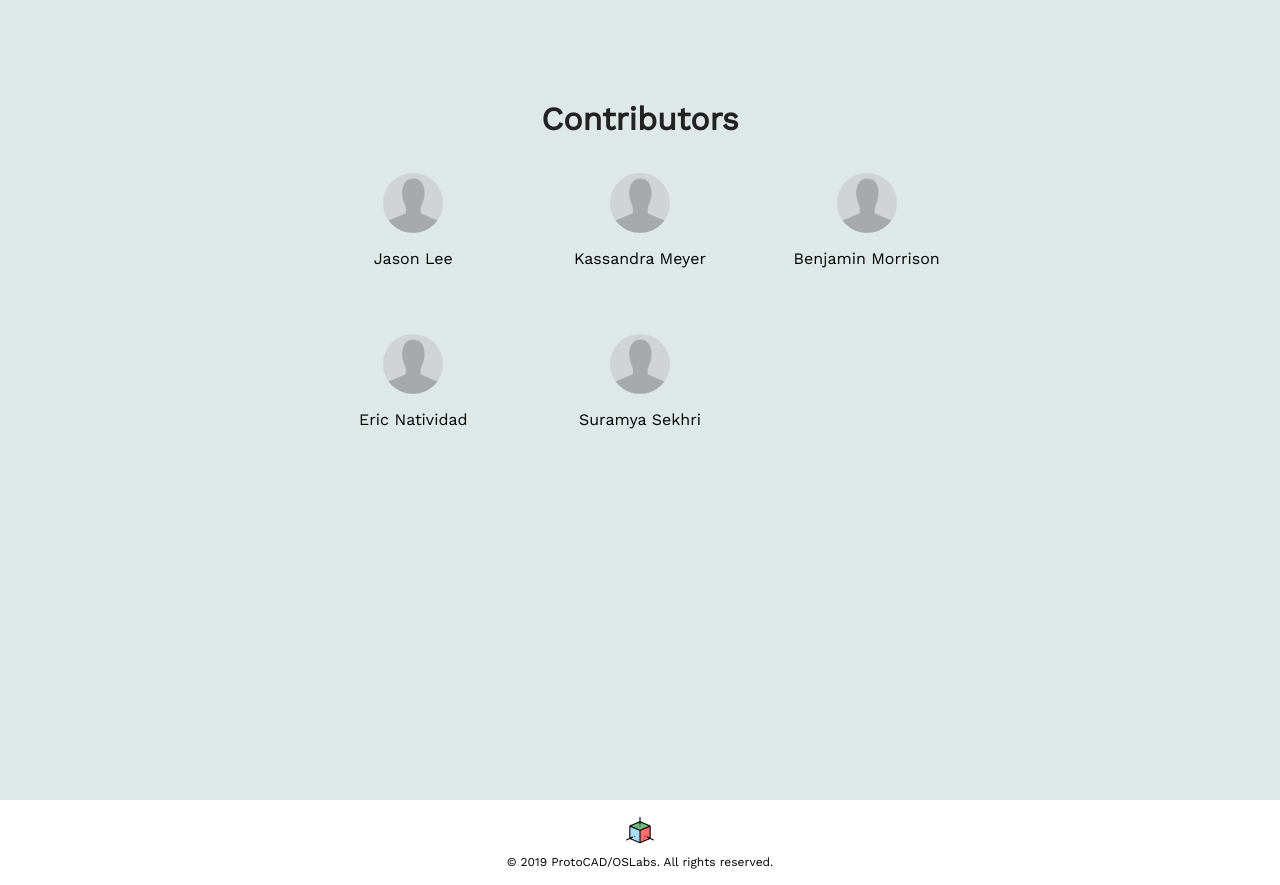
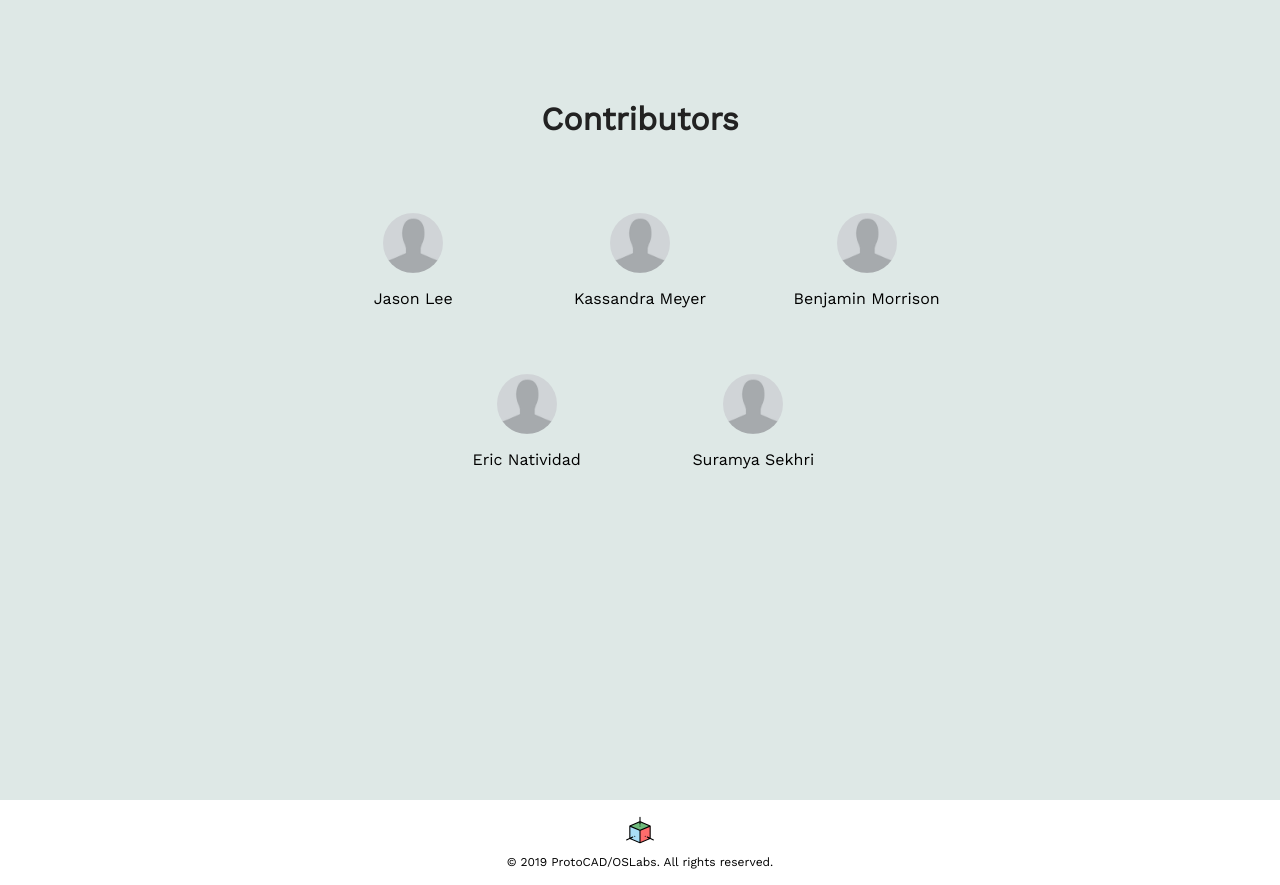
Before and after one commit to CAD-X/Showcase, a Next.js app: page / in a window 1280 px wide. Shown: the part 1600-2485 px from the top of the page. Built offline with nearby package versions, Linux system fonts and the light colour scheme.

Commit message:
fix contributor grid

```diff
--- a/index.scss
+++ b/index.scss
@@ -42,14 +42,20 @@ p {
     padding: 30px auto;
   }
   .bio-container {
-    padding: 10px 200px;
+    padding: 50px 200px;
     display: grid;
-    grid-template-columns: 1fr 1fr 1fr;
+    grid-template-columns: repeat(6, 1fr);
     align-items: center;
   }
   .single-contributor {
-    display: grid;
     padding: 25px;
+    grid-column: span 2;
+    &:last-child:nth-child(3n - 1) {
+        grid-column-end: -2;
+    }
+    &:nth-last-child(2):nth-child(3n + 1) {
+        grid-column-end: 4;
+    }
     a {
       color: black;
       text-decoration: none;
```
